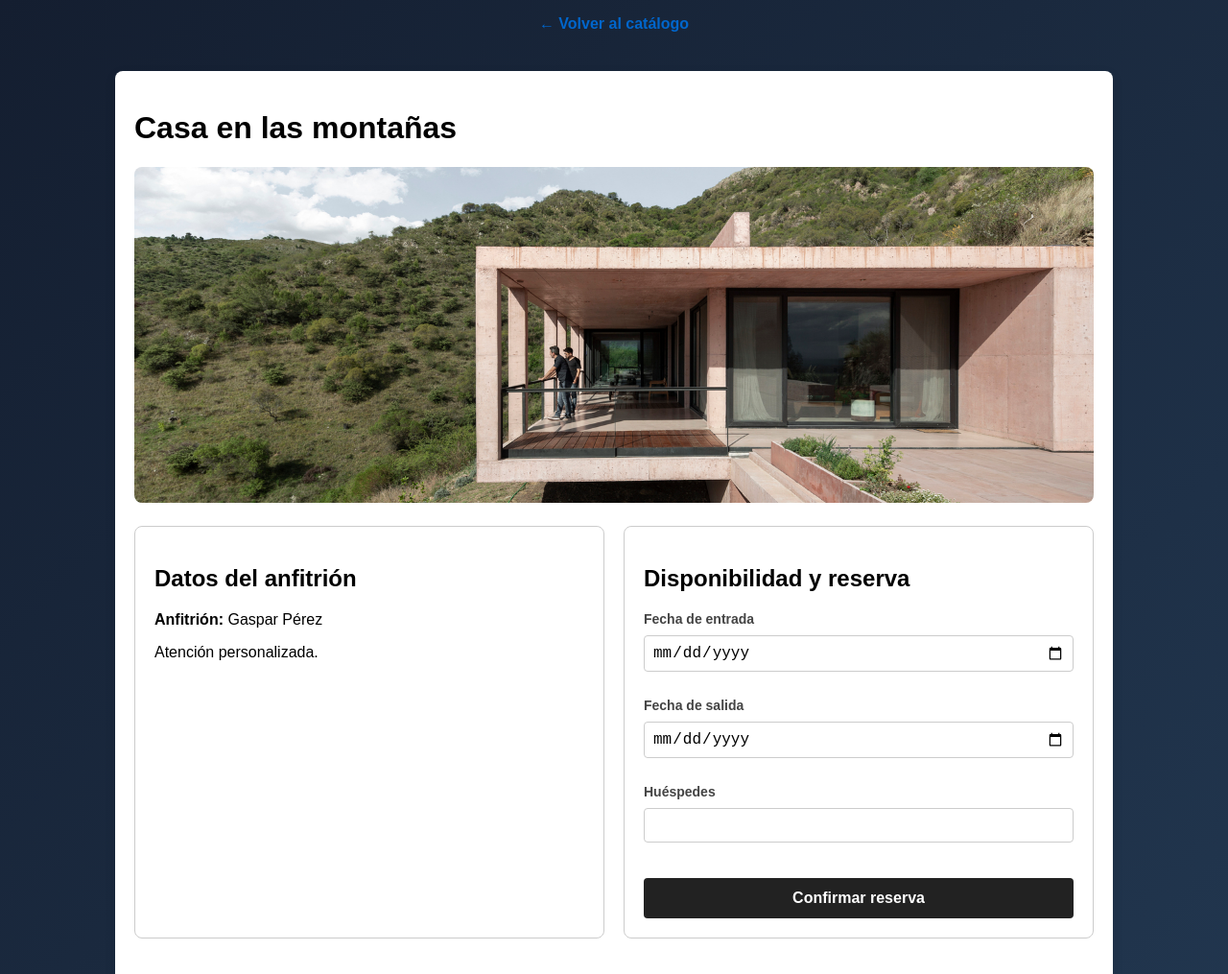
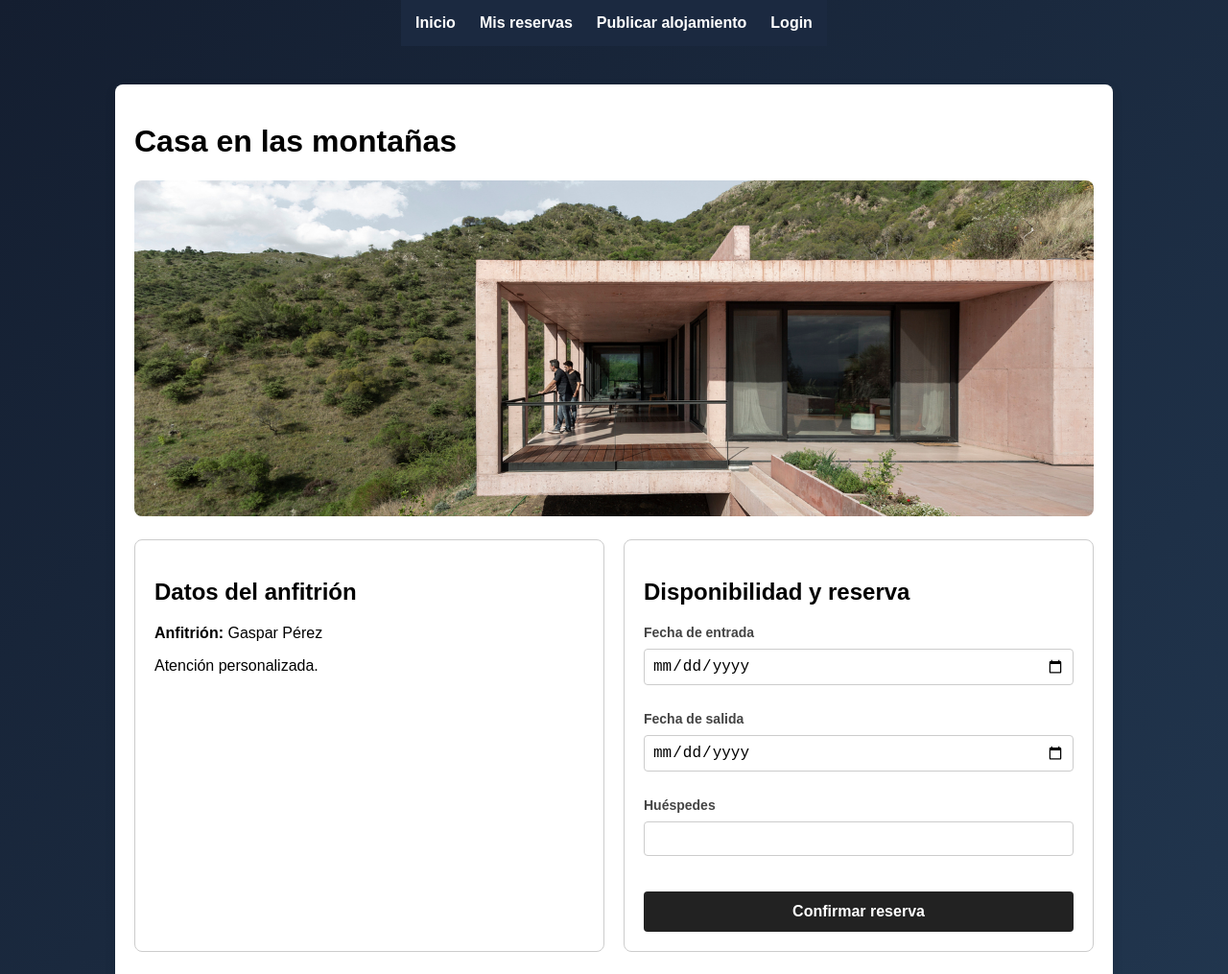
Before and after one commit to TheChaliX/PP1-2026-grupo1, a plain HTML site: page frontend/detalle.html in a window 1280 px wide. Shown: the top 1015 px of the page at 96% size. Drawn offline with Linux system fonts and the light colour scheme.

Commit message:
FEAT:NAVBAR agregado

```diff
--- a/frontend/detalle.html
+++ b/frontend/detalle.html
@@ -7,9 +7,16 @@
     <link rel="stylesheet" href="styles.css">
 </head>
 <body>
- <p class="volver">
-    <a href="catalogo.html">← Volver al catálogo</a>
-</p>
+    <header>
+
+<nav class="navbar">
+    <a href="index.html">Inicio</a>
+    <a href="reservas.html">Mis reservas</a>
+    <a href="publicar-alojamiento.html">Publicar alojamiento</a>
+    <a href="login.html">Login</a>
+</nav>
+
+</header>
 <main class="detalle-alojamiento">
 
     <h1>Casa en las montañas</h1>
--- a/frontend/styles.css
+++ b/frontend/styles.css
@@ -379,26 +379,6 @@ body.reservas {
     color: red;
     font-weight: bold;
 }
-/* ==========================
-   ENLACES DE NAVEGACIÓN
-   ========================== */
-
-/* acomoda los enlaces para volver entre pantallas
-   y les da una apariencia simple para facilitar la navegacion */
-.volver {
-    margin-bottom: 20px;
-}
-
-.volver a {
-    text-decoration: none;
-    font-weight: bold;
-    color: #0066cc;
-}
-
-.volver a:hover {
-    text-decoration: underline;
-}
-/* hace que los enlaces de accion se vean como botones */
 article a,
 .acciones a {
     display: inline-block;
@@ -563,3 +543,20 @@ fieldset label {
         flex: 1 1 45%;
     }
 }
+.navbar{
+    display:flex;
+    justify-content:center;
+    gap:25px;
+    padding:15px;
+    background:#1b2940;
+}
+
+.navbar a{
+    color:white;
+    text-decoration:none;
+    font-weight:bold;
+}
+
+.navbar a:hover{
+    text-decoration:underline;
+}
```
Also changed, not shown: frontend/catalogo.html (+10 -3 lines), frontend/login.html (+6 -3 lines), frontend/publicar-alojamiento.html (+13 -3 lines), frontend/reservas.html (+9 -3 lines).
